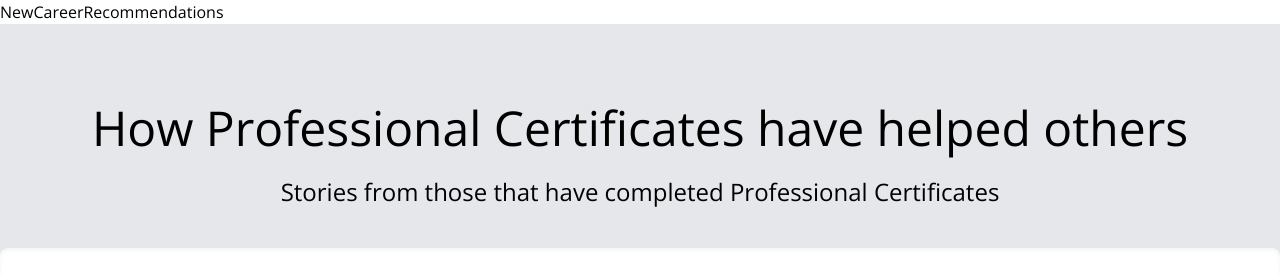
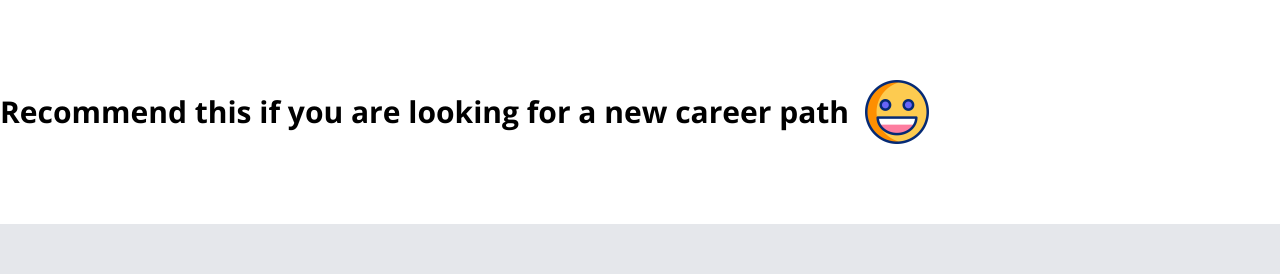
Before and after one commit to FrontEndDevo/NeuraLearnAcademy, a React (Vite) app: page / in a window 1280 px wide. Shown: the top 274 px of the page. Built offline with nearby package versions, Linux system fonts and the light colour scheme.

Commit message:
Finish the main title with its icon

```diff
--- a/src/components/ProfessionalCertificates/NewCareerRecommendations/NewCareerRecommendations.jsx
+++ b/src/components/ProfessionalCertificates/NewCareerRecommendations/NewCareerRecommendations.jsx
@@ -3,7 +3,9 @@ import course_two from "../../../assets/images/homepage/course_2.jpg";
 import course_three from "../../../assets/images/homepage/course_3.jpg";
 import course_four from "../../../assets/images/homepage/course_4.jpg";
 import course_five from "../../../assets/images/homepage/course_5.jpg";
+import smileIcon from "../../../assets/images/homepage/icon.png";
 const NewCareerRecommendations = () => {
+  // This is a temporary array of objects (courses) until fetch all of these from DB.
   const recomendedCourses = [
     {
       title: "The complete course of Bussines for beginners",
@@ -76,7 +78,21 @@ const NewCareerRecommendations = () => {
       review: 4.7,
     },
   ];
-  return <section>NewCareerRecommendations</section>;
+
+  return (
+    <section className="py-20 container">
+      <div className="flex items-center gap-4 mx-6 lg:mx-0">
+        <h2 className="font-bold text-xl lg:text-3xl">
+          Recommend this if you are looking for a new career path
+        </h2>
+        <img
+          src={smileIcon}
+          alt="smile icon"
+          className="w-10 h-10 lg:w-16 lg:h-16"
+        />
+      </div>
+    </section>
+  );
 };
 
 export default NewCareerRecommendations;
```
Also changed, not shown: src/assets/images/homepage/icon.png (added).
